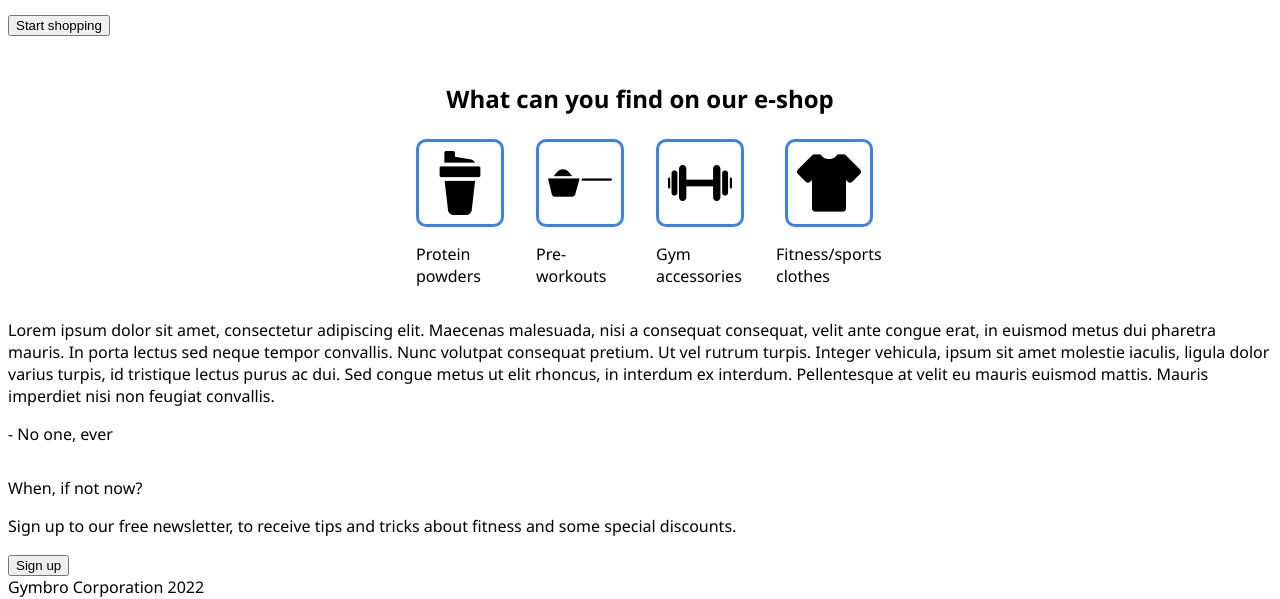
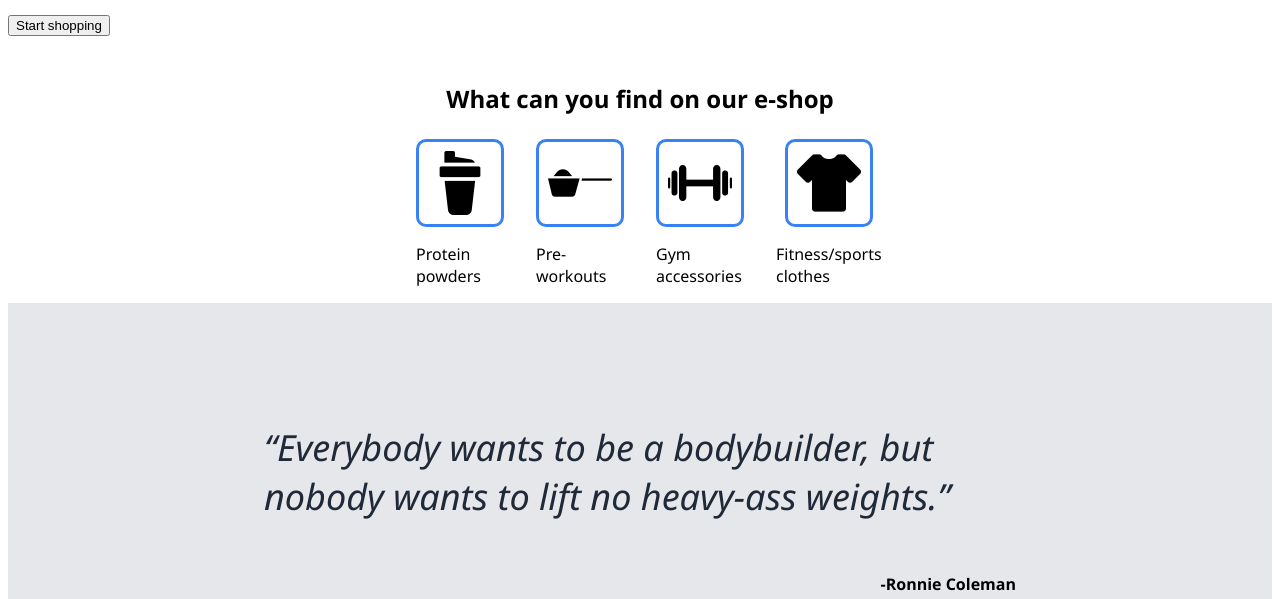
Before and after one commit to jozef-hudec-27/gymbro-corporation-page, a plain HTML site: page index.html in a window 1280 px wide. Shown: the part 214-813 px from the top of the page. Drawn offline with Linux system fonts and the light colour scheme.

Commit message:
Update quote-container

```diff
--- a/css/style.css
+++ b/css/style.css
@@ -37,3 +37,11 @@ body {
     align-items: center;
     width: 88px;
 }
+
+.quote-container {
+    background-color: #e5e7eb;
+    display: flex;
+    flex-flow: column wrap;
+    align-items: flex-end;
+    padding: 84px 256px;
+}
--- a/index.html
+++ b/index.html
@@ -56,8 +56,8 @@
     </div>
 
     <div class="quote-container">
-        <p>Lorem ipsum dolor sit amet, consectetur adipiscing elit. Maecenas malesuada, nisi a consequat consequat, velit ante congue erat, in euismod metus dui pharetra mauris. In porta lectus sed neque tempor convallis. Nunc volutpat consequat pretium. Ut vel rutrum turpis. Integer vehicula, ipsum sit amet molestie iaculis, ligula dolor varius turpis, id tristique lectus purus ac dui. Sed congue metus ut elit rhoncus, in interdum ex interdum. Pellentesque at velit eu mauris euismod mattis. Mauris imperdiet nisi non feugiat convallis.</p>
-        <p>- No one, ever</p>
+        <p style="font-size:36px; font-style:italic; font-weight:light; color:#1f2937;">“Everybody wants to be a bodybuilder, but nobody wants to lift no heavy-ass weights.”</p>
+        <p style="font-weight: bold;">-Ronnie Coleman</p>
     </div>
 
     <div class="bottom-container">
```
